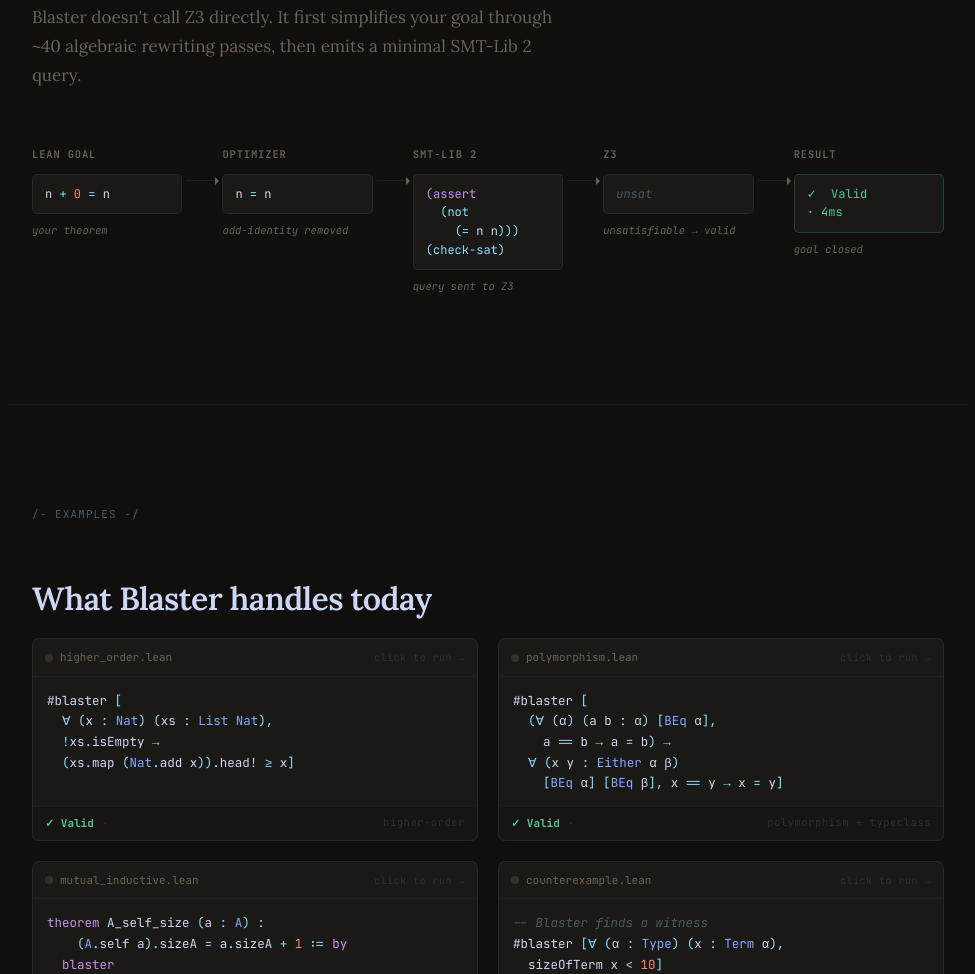
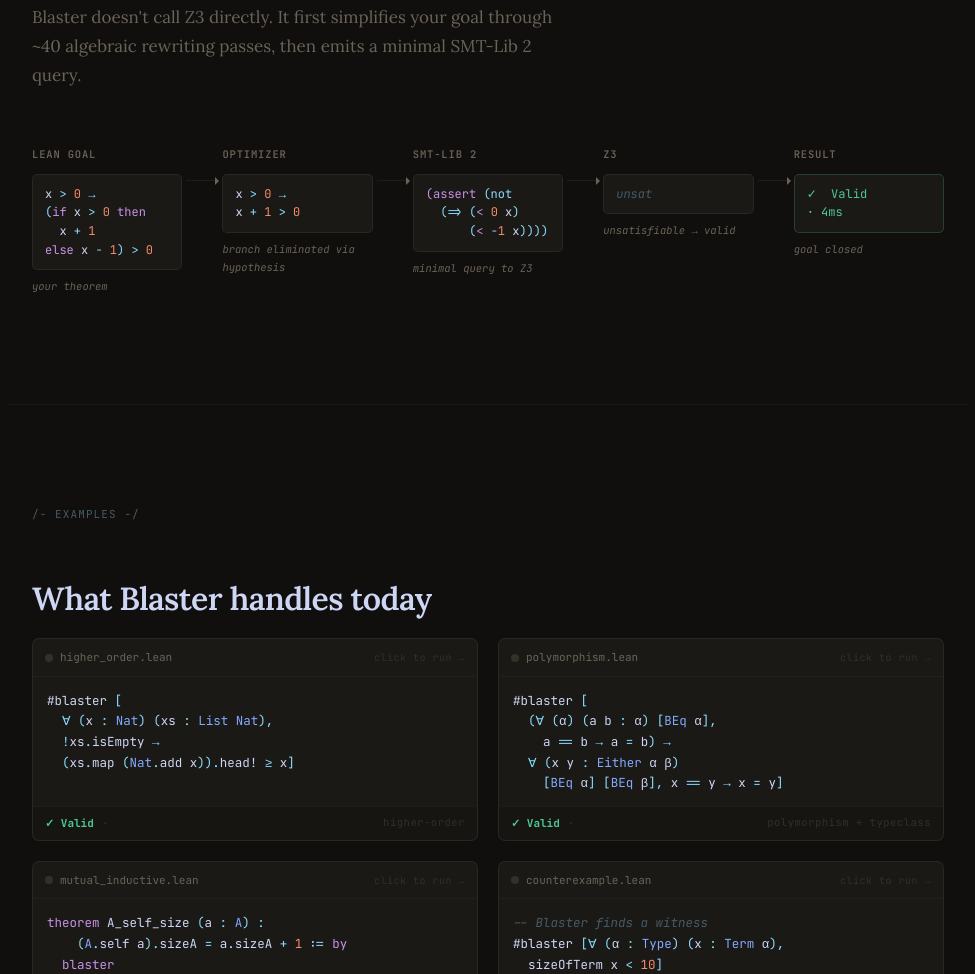
Before and after one commit to RSoulatIOHK/blaster-site, a plain HTML site: page index.html in a window 1280 px wide. Shown: the part 1536-2510 px from the top of the page, without its empty margins (152-1127 px from the left). Drawn offline with Linux system fonts and the light colour scheme.

Commit message:
update: pipeline example with real branch elimination

```diff
--- a/index.html
+++ b/index.html
@@ -654,23 +654,26 @@
   <div class="pipe-row" id="pipe-row">
     <div class="pipe-stage" data-delay="0">
       <div class="pipe-label">Lean Goal</div>
-      <div class="pipe-box"><span class="id">n</span> <span class="op">+</span> <span class="nm">0</span> <span class="op">=</span> <span class="id">n</span></div>
+      <div class="pipe-box"><span class="id">x</span> <span class="op">&gt;</span> <span class="nm">0</span> <span class="op">→</span>
+<span class="op">(</span><span class="kw">if</span> <span class="id">x</span> <span class="op">&gt;</span> <span class="nm">0</span> <span class="kw">then</span>
+  <span class="id">x</span> <span class="op">+</span> <span class="nm">1</span>
+<span class="kw">else</span> <span class="id">x</span> <span class="op">-</span> <span class="nm">1</span><span class="op">)</span> <span class="op">&gt;</span> <span class="nm">0</span></div>
       <div class="pipe-note">your theorem</div>
     </div>
     <div class="pipe-conn"><div class="pipe-arrow"></div></div>
     <div class="pipe-stage" data-delay="1">
       <div class="pipe-label">Optimizer</div>
-      <div class="pipe-box"><span class="id">n</span> <span class="op">=</span> <span class="id">n</span></div>
-      <div class="pipe-note">add-identity removed</div>
+      <div class="pipe-box"><span class="id">x</span> <span class="op">&gt;</span> <span class="nm">0</span> <span class="op">→</span>
+<span class="id">x</span> <span class="op">+</span> <span class="nm">1</span> <span class="op">&gt;</span> <span class="nm">0</span></div>
+      <div class="pipe-note">branch eliminated via hypothesis</div>
     </div>
     <div class="pipe-conn"><div class="pipe-arrow"></div></div>
     <div class="pipe-stage" data-delay="2">
       <div class="pipe-label">SMT-Lib 2</div>
-      <div class="pipe-box"><span class="kw">(assert</span>
-  <span class="op">(not</span>
-    <span class="op">(=</span> n n<span class="op">)))
-(check-sat)</span></div>
-      <div class="pipe-note">query sent to Z3</div>
+      <div class="pipe-box"><span class="kw">(assert</span> <span class="op">(not</span>
+  <span class="op">(=></span> <span class="op">(</span><span class="kw">&lt;</span> <span class="nm">0</span> x<span class="op">)</span>
+      <span class="op">(</span><span class="kw">&lt;</span> <span class="op">-</span><span class="nm">1</span> x<span class="op">))))</span></div>
+      <div class="pipe-note">minimal query to Z3</div>
     </div>
     <div class="pipe-conn"><div class="pipe-arrow"></div></div>
     <div class="pipe-stage" data-delay="3">
```
